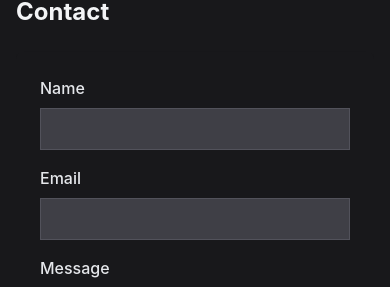
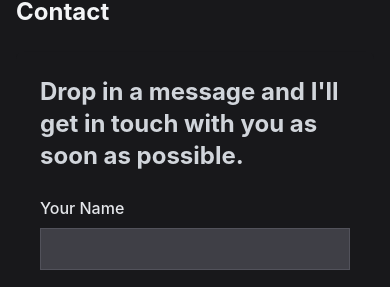
Before and after one commit to anuraagm/personal-website, a React (Create React App) app in the folder frontend/: page / in a window 390 px wide. Shown: the part 548-835 px from the top of the page. Built offline with nearby package versions, Linux system fonts and the light colour scheme; no server answers.

Commit message:
Updated scroll linking and changed some UI.

```diff
--- a/frontend/src/component/Contact/ContactComponent.js
+++ b/frontend/src/component/Contact/ContactComponent.js
@@ -13,14 +13,15 @@ const ContactComponent = () => {
   };
 
   return (
-    <div className="ContactComponent dark:bg-zinc-800 p-6 rounded-lg shadow-md mb-12" id="contact">
+    <div className="ContactComponent dark:bg-zinc-800 p-6 rounded-lg shadow-md mb-12">
       <form onSubmit={handleSubmit}>
+        <h5 class="text-2xl font-bold text-gray-300 mb-6">Drop in a message and I'll get in touch with you as soon as possible.</h5>
         <div className="mb-4">
           <label
             className="block text-gray-200 font-medium mb-2"
             htmlFor="name"
           >
-            Name
+            Your Name
           </label>
           <input
             className="w-full border border-zinc-600 text-gray-200 bg-zinc-700 p-2"
@@ -35,7 +36,7 @@ const ContactComponent = () => {
             className="block text-gray-200 font-medium mb-2"
             htmlFor="email"
           >
-            Email
+            Your Email
           </label>
           <input
             className="w-full border border-zinc-600 text-gray-200 bg-zinc-700 p-2"
@@ -50,7 +51,7 @@ const ContactComponent = () => {
             className="block text-gray-200 font-medium mb-2"
             htmlFor="message"
           >
-            Message
+            Your Message
           </label>
           <textarea
             className="w-full border border-zinc-600 text-gray-200 bg-zinc-700 p-2"
--- a/frontend/src/component/Skill/SkillComponent.js
+++ b/frontend/src/component/Skill/SkillComponent.js
@@ -18,7 +18,7 @@ function SkillComponent() {
     },[]);
 
     return (
-        <div className="Skills" id="skills">
+        <div className="Skills">
             {skills ?
                 (
                     <div className="flex flex-wrap">
--- a/frontend/src/component/Work/WorkComponent.js
+++ b/frontend/src/component/Work/WorkComponent.js
@@ -67,13 +67,13 @@ function WorkComponent ({workRef, projectRef, place}) {
                     }
                 </div>
             </div>
-            <div className='Skills lg:pt-12 mb-12'>
+            <div className='Skills lg:pt-12 mb-12' id="skills">
                 <div>
                     <h2 class="text-2xl font-bold text-gray-100 mb-6">Skills</h2>
                     <SkillComponent></SkillComponent>
                 </div>
             </div>
-            <div className='Contact lg:pt-12 mb-12'>
+            <div className='Contact lg:pt-12 mb-12' id="contact">
                 <div>
                     <h2 class="text-2xl font-bold text-gray-100 mb-6">Contact</h2>
                     <ContactComponent></ContactComponent>
```
